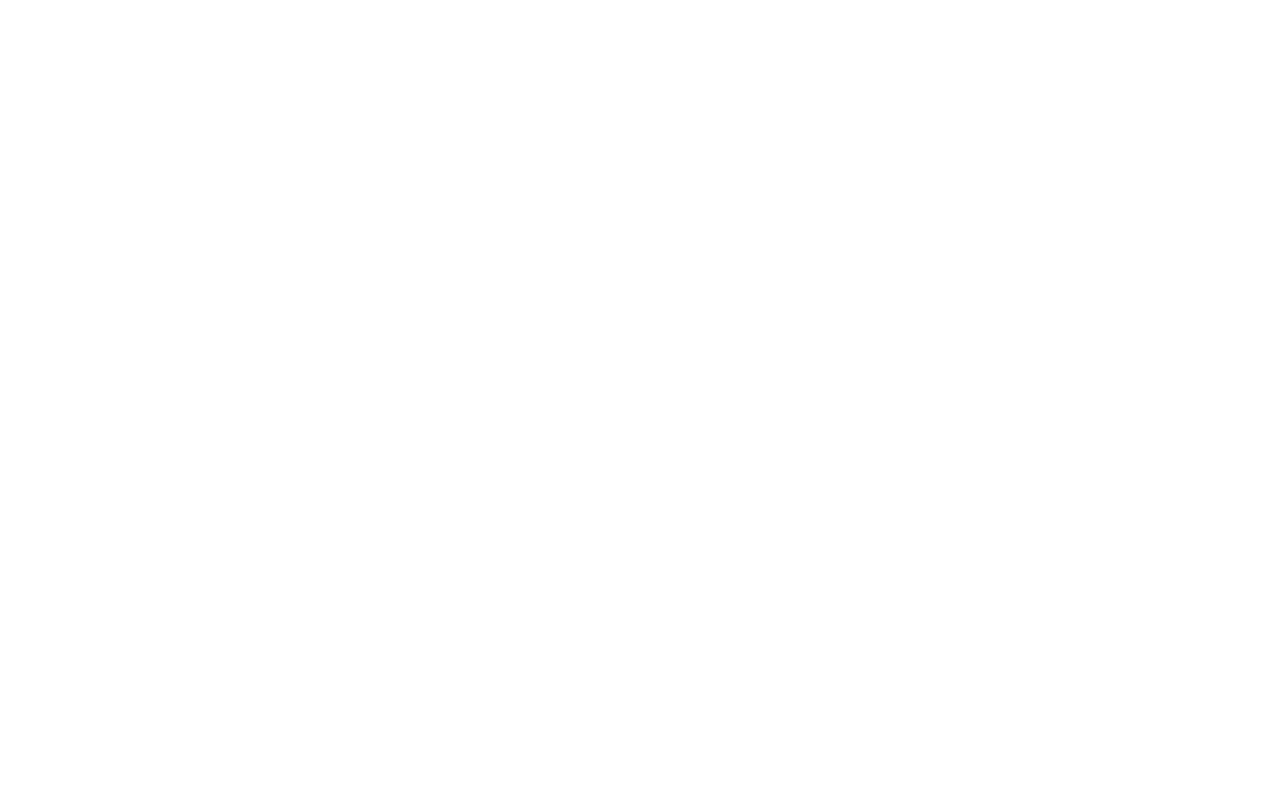
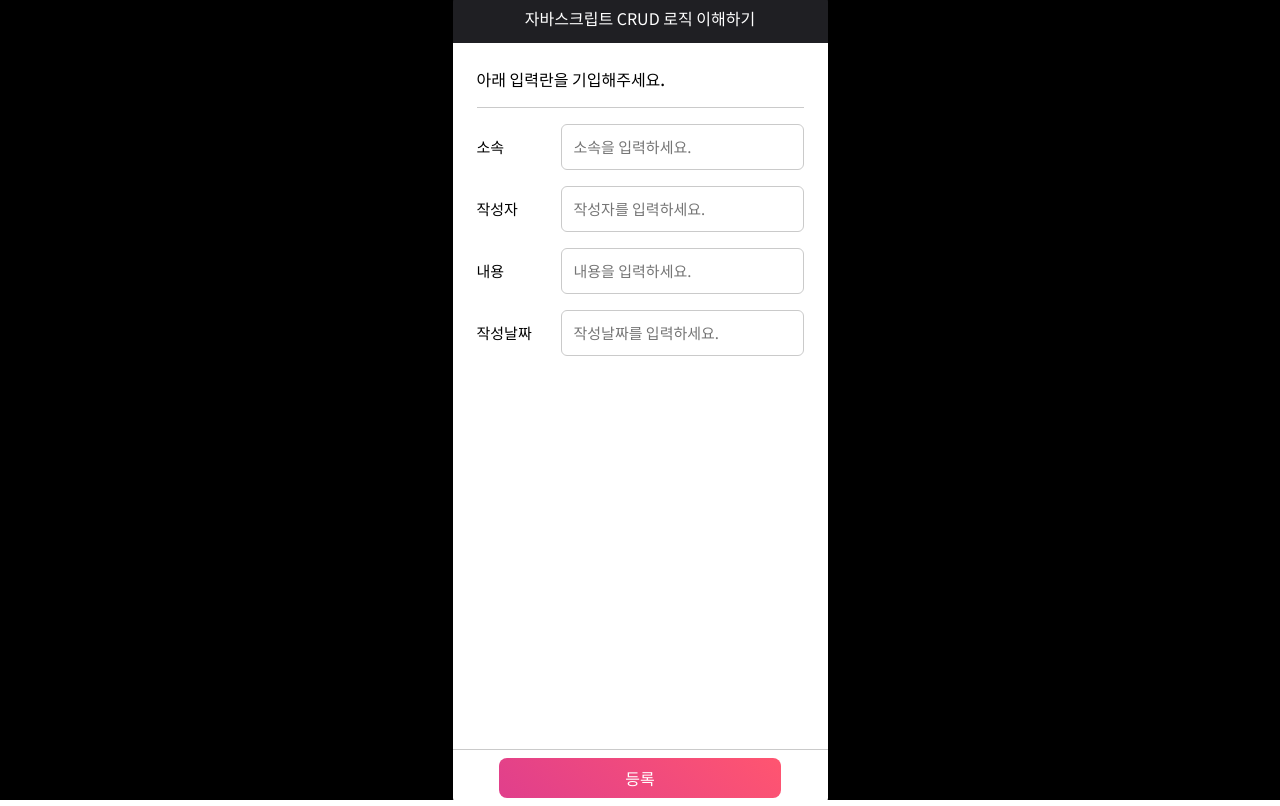
Before and after one commit to SON7AE/Hackers_JS, a plain HTML site: page class07/create.html in a window 1280 px wide. Drawn offline with Linux system fonts and the light colour scheme.

Commit message:
7강 - CRUD 실습 - 기능 붙이기 1

```diff
--- a/class07/create.html
+++ b/class07/create.html
@@ -3,7 +3,40 @@
     <head>
         <meta charset="UTF-8" />
         <meta name="viewport" content="width=device-width, initial-scale=1.0" />
-        <title>Document</title>
+        <title>해커스HRD 자바스크립트 CRUD</title>
+        <!-- CSS Link -->
+        <link rel="stylesheet" href="./css/index.css" />
     </head>
-    <body></body>
+    <body>
+        <div class="page">
+            <div class="container">
+                <header class="container__header">
+                    <span class="container__header__title">자바스크립트 CRUD 로직 이해하기</span>
+                </header>
+                <div class="container__body">
+                    <div class="container__body__info">아래 입력란을 기입해주세요.</div>
+                    <div class="container__body__inputBox">
+                        <span class="label">소속</span>
+                        <input type="text" placeholder="소속을 입력하세요." class="input belong" />
+                    </div>
+                    <div class="container__body__inputBox">
+                        <span class="label">작성자</span>
+                        <input type="text" placeholder="작성자를 입력하세요." class="input user" />
+                    </div>
+                    <div class="container__body__inputBox">
+                        <span class="label">내용</span>
+                        <input type="text" placeholder="내용을 입력하세요." class="input content" />
+                    </div>
+                    <div class="container__body__inputBox">
+                        <span class="label">작성날짜</span>
+                        <input type="text" placeholder="작성날짜를 입력하세요." class="input createAt" />
+                    </div>
+                </div>
+                <footer class="container__footer">
+                    <button class="container__footer__button">등록</button>
+                </footer>
+            </div>
+        </div>
+    </body>
+    <script src="./js/create.js"></script>
 </html>
--- a/class07/css/style.css
+++ b/class07/css/style.css
@@ -20,6 +20,9 @@
 
     border-radius: 8px;
 }
+
+/* ---------------------------------------------------------------------------------------------------- */
+
 /* 헤더 */
 .container__header {
     display: flex;
@@ -36,6 +39,8 @@
     color: #ffffff;
 }
 
+/* ---------------------------------------------------------------------------------------------------- */
+
 /* 바디 */
 .container__body {
     display: flex;
@@ -43,15 +48,17 @@
     align-items: center;
     justify-content: flex-start;
 
-    width: calc(100% - 32px);
+    width: calc(100% - 48px);
     height: calc(100% - 52px - 60px);
 
-    padding: 16px;
+    padding: 24px;
 
     background-color: #ffffff;
 
     overflow-y: scroll;
 }
+
+/* 조회 페이지 */
 .container__body__list {
     position: relative;
 
@@ -93,6 +100,52 @@
     background: linear-gradient(45deg, rgb(224, 63, 140) 0%, rgb(255, 85, 112) 100%);
 }
 
+/* 생성 페이지 */
+.container__body__info {
+    display: flex;
+    align-items: center;
+    justify-content: flex-start;
+
+    width: 100%;
+
+    padding-bottom: 16px;
+
+    border-bottom: 1px solid #cacaca;
+    font-weight: 500;
+}
+.container__body__inputBox {
+    display: flex;
+    align-items: center;
+    justify-content: space-between;
+
+    width: 100%;
+
+    gap: 24px;
+    margin-top: 16px;
+}
+.label {
+    width: 60px;
+
+    font-size: 15px;
+    font-weight: 500;
+}
+.input {
+    flex: 1;
+    height: 24px;
+
+    padding: 10px 12px;
+
+    border-radius: 6px;
+    border: 1px solid #cacaca;
+
+    font-weight: 400;
+    font-size: 15px;
+
+    cursor: pointer;
+}
+
+/* ---------------------------------------------------------------------------------------------------- */
+
 /* 푸터 */
 .container__footer {
     display: flex;
--- /dev/null
+++ b/class07/js/create.js
@@ -0,0 +1,39 @@
+// 각 Input 태그
+const belongTag = document.querySelector('.input.belong')
+const userTag = document.querySelector('.input.user')
+const contentTag = document.querySelector('.input.content')
+const createAtTag = document.querySelector('.input.createAt')
+
+// 버튼 태그
+const buttonTag = document.querySelector('.container__footer__button')
+
+// ------------------------------------------------------------------------------------------
+
+let belong = ''
+let user = ''
+let content = ''
+let createAt = ''
+
+belongTag.addEventListener('input', (event) => {
+    belong = event.target.value
+})
+userTag.addEventListener('input', (event) => {
+    user = event.target.value
+})
+contentTag.addEventListener('input', (event) => {
+    content = event.target.value
+})
+createAtTag.addEventListener('input', (event) => {
+    createAt = event.target.value
+})
+
+// ------------------------------------------------------------------------------------------
+
+buttonTag.addEventListener('click', () => {
+    console.log(belong)
+    console.log(user)
+    console.log(content)
+    console.log(createAt)
+
+    // 위 데이터를 객체로 만들어서 로컬스토리지에 담기
+})
```
